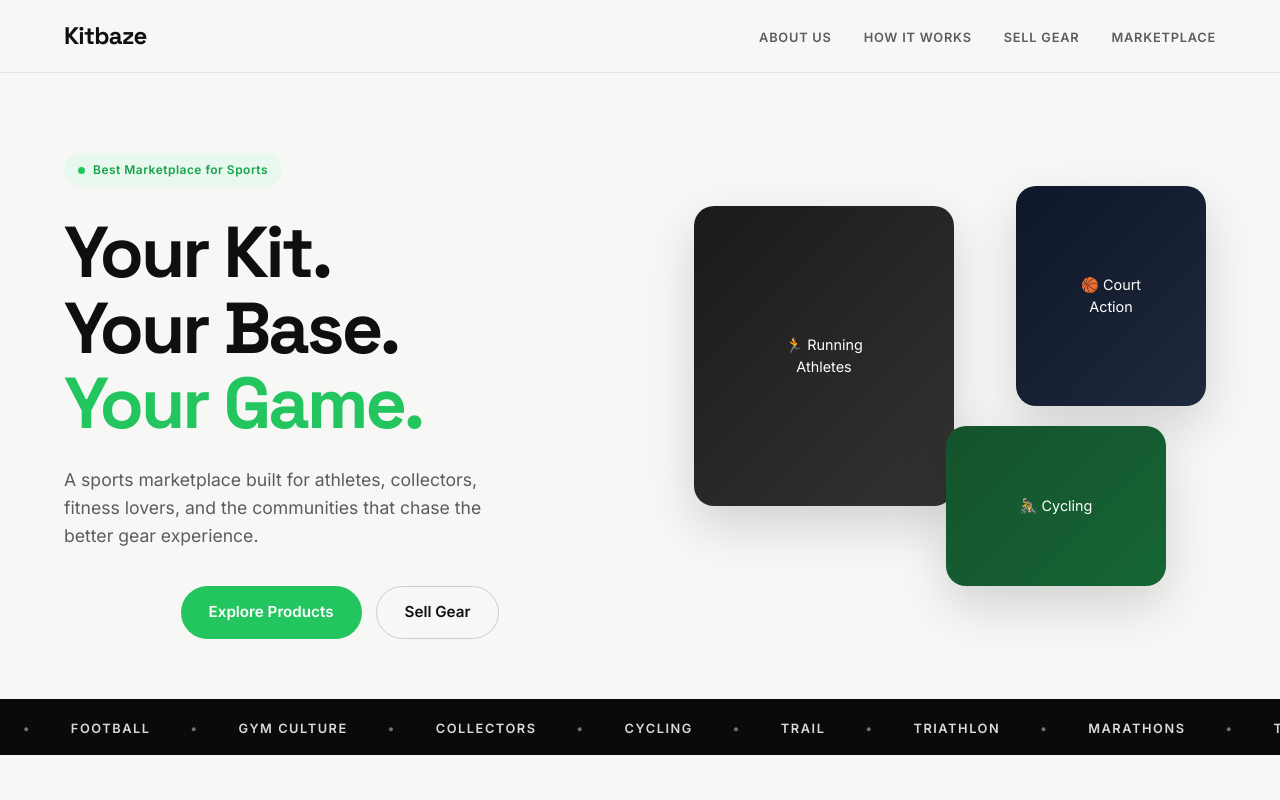
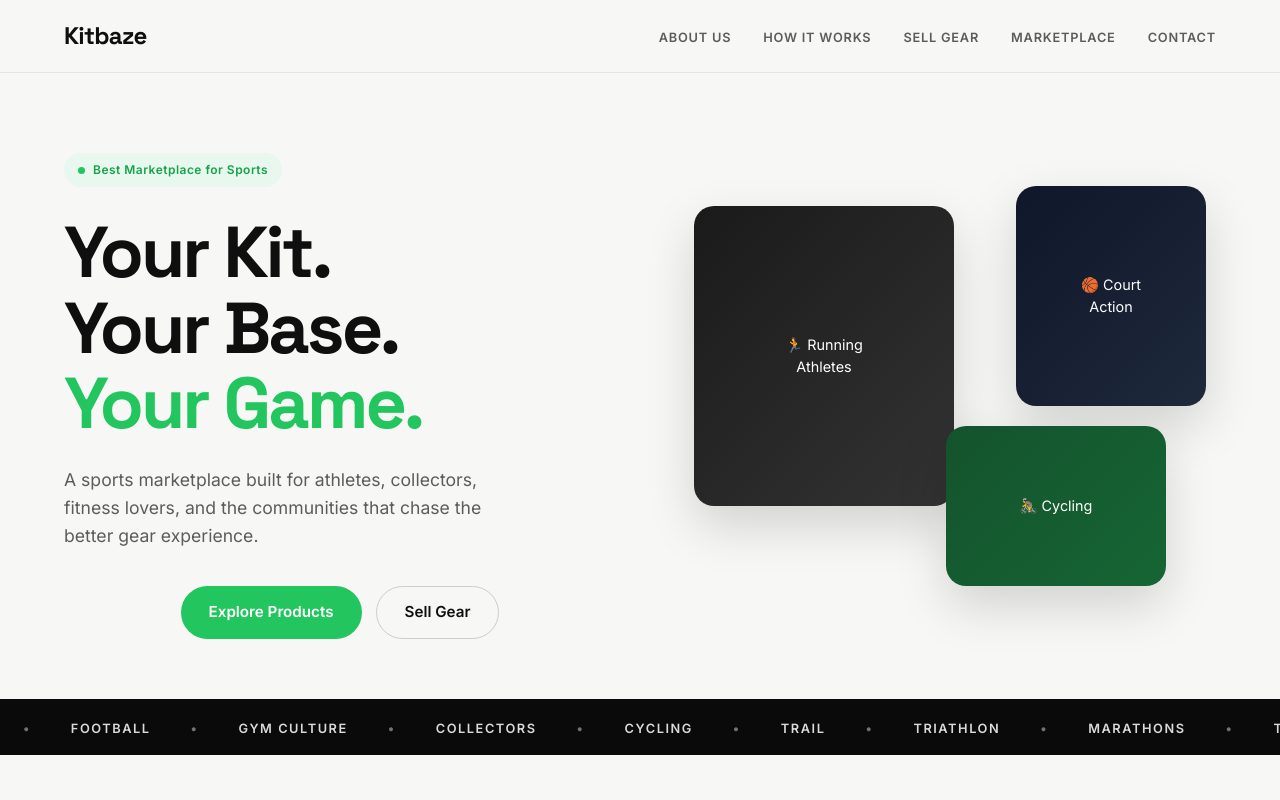
Before and after one commit to amytruong001/Kitbaze, a plain HTML site: page index.html in a window 1280 px wide. Shown: the top 800 px of the page. Drawn offline with Linux system fonts and the light colour scheme.

Commit message:
Add Contact link to homepage navigation and footer

```diff
--- a/index.html
+++ b/index.html
@@ -111,6 +111,7 @@
         <li><a href="how-it-works.html">How It Works</a></li>
         <li><a href="seller.html">Sell Gear</a></li>
         <li><a href="marketplace.html">Marketplace</a></li>
+        <li><a href="contact.html">Contact</a></li>
       </ul>
     </div>
   </nav>
@@ -236,7 +237,7 @@
         <h4>Company</h4>
         <a href="about.html">About</a>
         <a href="#">Careers</a>
-        <a href="#">Contact</a>
+        <a href="contact.html">Contact</a>
       </div>
       <div class="footer-col">
         <h4>Legal</h4>
```
